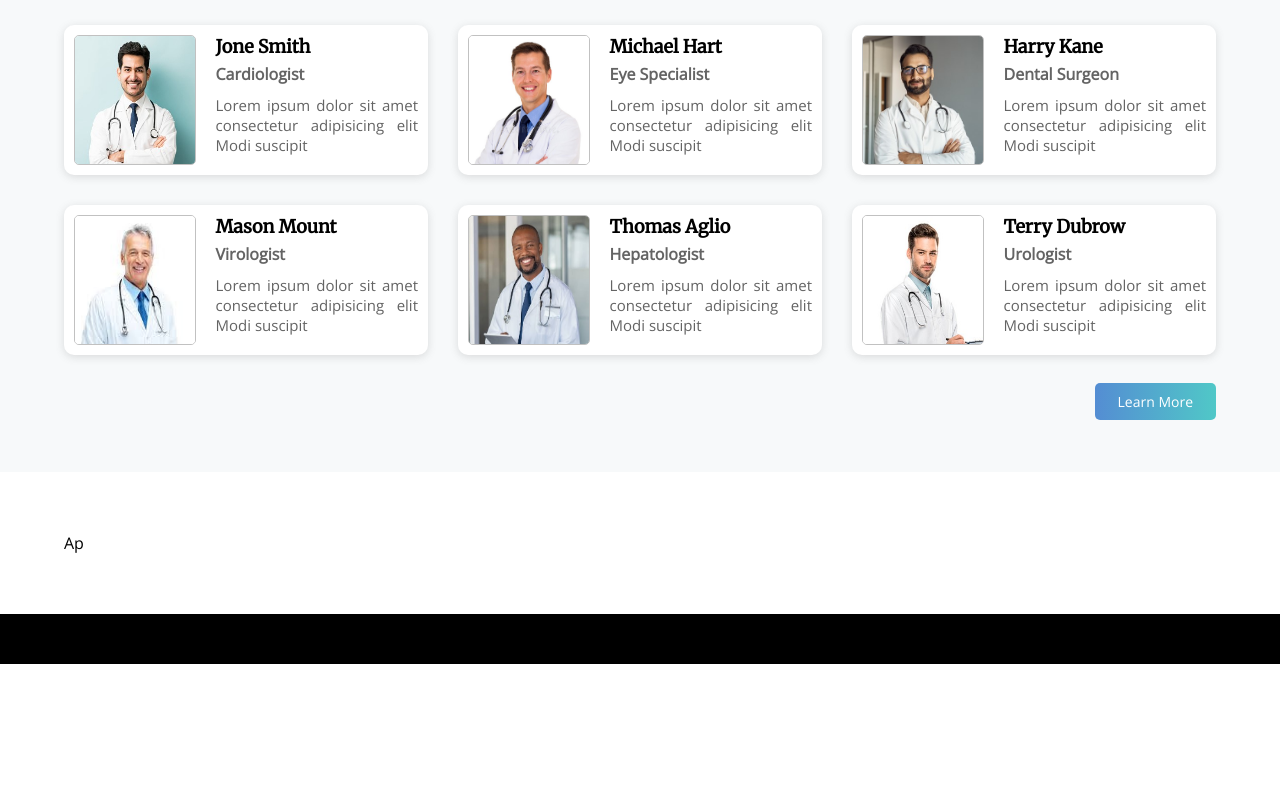
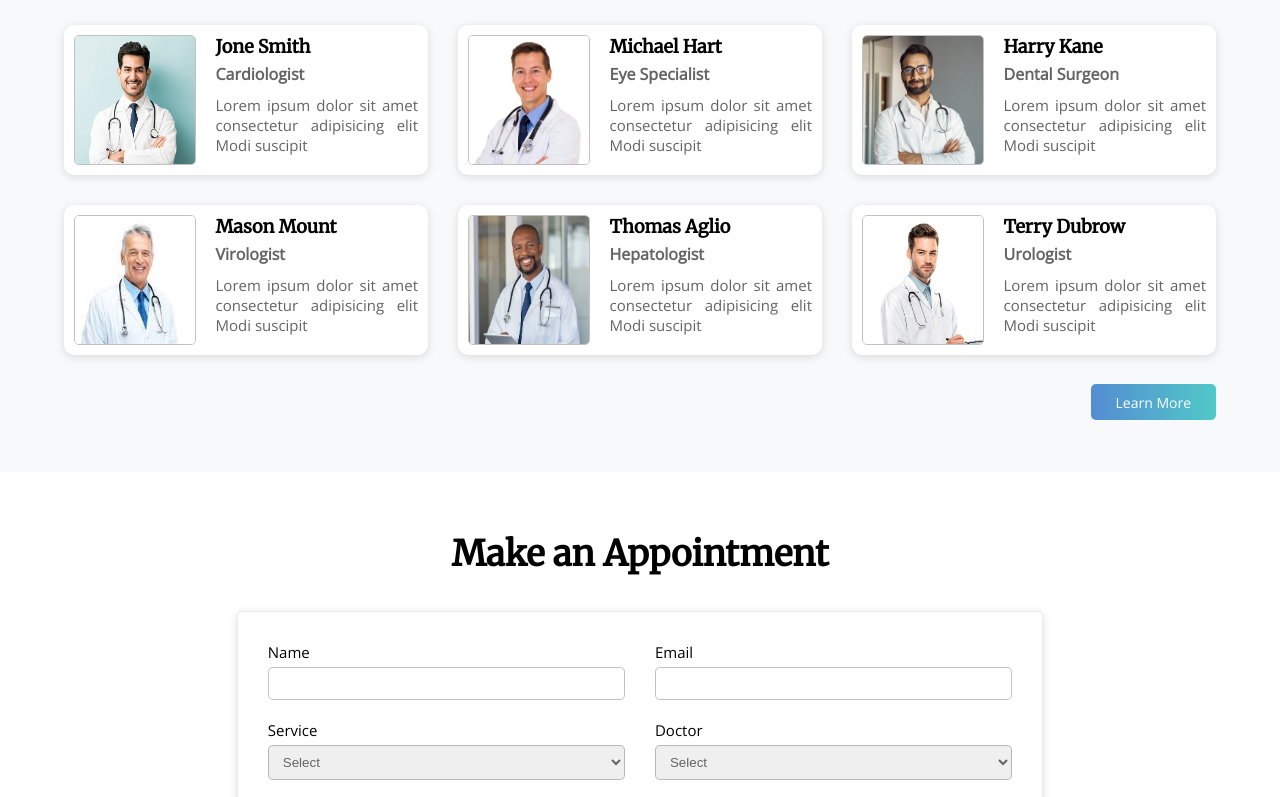
Before and after one commit to AbdulQadir92/medicare-user, a React (Create React App) app: page / in a window 1280 px wide. Shown: the part 2000-2797 px from the top of the page. Before the commit the page ends 2664 px from the top, so only its background shows below. Built offline with nearby package versions, Linux system fonts and the light colour scheme.

Commit message:
Created Appointment section for home page

```diff
--- a/src/components/home/AppointmentSection.js
+++ b/src/components/home/AppointmentSection.js
@@ -1,12 +1,86 @@
+import { useState } from 'react';
 import '../../css/components/home/appointmentSection.css';
 
 
 const AppointmentSection = () => {
-  return (
-    <div className="appointment-section section-padding">
-      Ap
-    </div>
-  )
+    const _data = [
+        { service: 'Cardiology', doctor: 'Jone Smith' },
+        { service: 'Eye Care', doctor: 'Michael Hart' },
+        { service: 'Dentistry', doctor: 'Harry Kane' },
+        { service: 'Virology', doctor: 'Mason Mount' },
+        { service: 'Hepatology', doctor: 'Thomas Aglio' },
+        { service: 'Urology', doctor: 'Terry Dubrow' }
+    ]
+    const [data, setData] = useState(_data);
+
+
+    const [formData, setFormData] = useState({});
+
+    const handleChange = (e) => {
+        const name = e.target.id;
+        const value = e.target.value;
+        setFormData(prevValues => ({...prevValues, [name]: value}));
+    }
+
+    const handleSubmit = (e) => {
+        e.preventDefault();
+
+        console.log(formData);
+
+        setFormData({});
+        e.target.reset();
+    }
+
+    return (
+        <div className="appointment-section section-padding">
+            <h1>Make an Appointment</h1>
+            <form className="appointment-form" onSubmit={handleSubmit}>
+                <div className="fields-container">
+                    <div>
+                        <label className="input-label" htmlFor="name">Name</label>
+                        <input className="input-field" type="text" id="name" onChange={handleChange} value={formData.name || ''}  required="required"/>
+                    </div>
+                    <div>
+                        <label className="input-label" htmlFor="email">Email</label>
+                        <input className="input-field" type="email" id="email" onChange={handleChange} value={formData.email || ''} />
+                    </div>
+                </div>
+                <div className="fields-container">
+                    <div>
+                        <label className="input-label" htmlFor="service">Service</label>
+                        <select className="select-field" id="service" onChange={handleChange}>
+                            <option>Select</option>
+                            {data && data.map((service, index) => (
+                                <option value={service.service} key={index}>{service.service}</option>
+                            ))}
+                        </select>
+                    </div>
+                    <div>
+                        <label className="input-label" htmlFor="doctor">Doctor</label>
+                        <select className="select-field" id="doctor" onChange={handleChange}>
+                            <option>Select</option>
+                            {data && data.map((doctor, index) => (
+                                <option value={doctor.doctor} key={index}>{doctor.doctor}</option>
+                            ))}
+                        </select>
+                    </div>
+                </div>
+                <div className="fields-container">
+                    <div>
+                        <label className="input-label" htmlFor="date">Date</label>
+                        <input className="input-field" type="date" id="date" onChange={handleChange} value={formData.date || ''}  required="required" />
+                    </div>
+                    <div>
+                        <label className="input-label" htmlFor="time">Time</label>
+                        <input className="input-field" type="time" id="time" onChange={handleChange} value={formData.time || ''}  required="required" />
+                    </div>
+                </div>
+                <div className="btn-container">
+                    <input className="btn-regular" type="submit" value="Confirm Appointment" />
+                </div>
+            </form>
+        </div>
+    )
 }
 
 export default AppointmentSection
--- a/src/css/components/home/appointmentSection.css
+++ b/src/css/components/home/appointmentSection.css
@@ -2,3 +2,51 @@
     padding: var(--main-padding);
     background-color: var(--light-bg);
 }
+
+.appointment-section h1 {
+    font-size: var(--heading-font-size);
+    margin-bottom: var(--main-heading-mb);
+    text-align: center;
+    color: var(--dark-text);
+}
+
+.appointment-form {
+    width: 70%;
+    margin: 0 auto;
+
+    background-color: var(--light-bg);
+    padding: 30px;
+    border-radius: 5px;
+    border: 1px solid var(--light-border);
+    box-shadow: rgba(99, 99, 99, 0.2) 0px 2px 8px 0px;
+}
+
+.appointment-form .fields-container {
+    display: grid;
+    grid-template-columns: repeat(2, minmax(0, 1fr));
+    grid-column-gap: 30px;
+
+    margin-bottom: 20px;
+}
+
+
+/* Media Queries */
+@media screen and (max-width: 992px) {
+    .appointment-form {
+        width: 100%;
+    }
+}
+
+@media screen and (max-width: 768px) {
+    .appointment-form .fields-container {
+        grid-column-gap: 15px;
+    }
+}
+
+@media screen and (max-width: 576px) {
+    .appointment-form .fields-container {
+        grid-template-columns: repeat(1, minmax(0, 1fr));
+        grid-row-gap: 20px;
+        margin-bottom: 20px;
+    }
+}
--- a/src/css/components/home/doctorsSection.css
+++ b/src/css/components/home/doctorsSection.css
@@ -28,10 +28,6 @@
     box-shadow: rgba(99, 99, 99, 0.2) 0px 2px 8px 0px;
     transition: 0.3s;
 }
-
-/* .doctor-card:hover {
-    box-shadow: rgba(0, 0, 0, 0.07) 0px 1px 2px, rgba(0, 0, 0, 0.07) 0px 2px 4px, rgba(0, 0, 0, 0.07) 0px 4px 8px, rgba(0, 0, 0, 0.07) 0px 8px 16px, rgba(0, 0, 0, 0.07) 0px 16px 32px, rgba(0, 0, 0, 0.07) 0px 32px 64px;
-} */
 
 .doctor-card .img-container {
     position: relative;
--- a/src/css/components/home/servicesSection.css
+++ b/src/css/components/home/servicesSection.css
@@ -50,10 +50,6 @@
     font-size: var(--font-size-sm);
 }
 
-.btn-container {
-    text-align: right;
-}
-
 
 /* Media Queries */
 @media screen and (max-width: 992px) {
--- a/src/css/components/navbar.css
+++ b/src/css/components/navbar.css
@@ -110,7 +110,7 @@
         flex-direction: column;
         justify-content: flex-start;
 
-        height: 60px;
+        height: 0;
         width: 100%;
         box-shadow: none;
         transition: 0.4s;
@@ -138,11 +138,11 @@
         align-items: center;
         justify-content: space-between;
 
+        box-shadow: rgba(99, 99, 99, 0.2) 0px 2px 8px 0px;
         background-color: var(--light-text);
         height: 0;
         padding: 0;
         width: 100%;
-        box-shadow: 0 3px 6px 0 rgb(0 0 0 / 5%);
         transition: 0.5s;
     }
 
--- a/src/css/pages/home.css
+++ b/src/css/pages/home.css
@@ -0,0 +1,3 @@
+.btn-container {
+    text-align: right;
+}
--- a/src/index.css
+++ b/src/index.css
@@ -56,12 +56,31 @@ h6 {
   padding-bottom: 60px;
 }
 
+
+/* Buttons */
+.btn-regular {
+  background-color: var(--main-color);
+  color: var(--light-text);
+  padding: 8px 23px;
+  border: 2px solid var(--main-color);
+  border-radius: 5px;
+  font-size: 14px;
+  cursor: pointer;
+  transition: 0.3s;
+}
+
+.btn-regular:hover {
+  border: 2px solid var(--main-color);
+  background-color: var(--light-bg);
+  color: var(--dark-text);
+}
+
 .btn-gradient {
   background-image: var(--gradient);
   background-size: 200% auto;
   color: var(--light-text);
-  padding: 10px 25px;
-  border: none;
+  padding: 8px 23px;
+  border: 2px solid transparent;
   border-radius: 5px;
   font-size: 14px;
   cursor: pointer;
@@ -70,6 +89,12 @@ h6 {
 
 .btn-gradient:hover {
   background-position: right center;
+}
+
+.btn-link {
+  text-decoration: none;
+  padding: 6.5px 23px;
+  font-size: 14px;
 }
 
 .btn-sm {
@@ -82,11 +107,40 @@ h6 {
   font-size: 14px;
 }
 
-.btn-link {
-  text-decoration: none;
-  padding: 9px 23px;
-  font-size: 14px;
+
+/* Form */
+.input-label {
+  display: block;
+  margin-bottom: 5px;
+  font-size: var(--font-size-sm);
 }
+
+.input-field, .select-field {
+  display: block;
+  width: 100%;
+  padding: 8px 10px;
+  border-radius: 5px;
+  border: 1px solid var(--dark-border);
+  color: var(--dark-text-sec);
+}
+
+.input-field[type=time] {
+  padding: 6.5px 10px;
+  border-radius: 5px;
+  border: 1px solid var(--dark-border);
+}
+
+.input-field:focus, .select-field:focus {
+  border: 1px solid transparent;
+  outline: 1px solid var(--main-color);
+  box-shadow: inset 0 1px 1px rgba(0, 0, 0, 0.075), 0 0 8px rgba(255, 0, 0, 0.6);
+}
+
+.select-field option {
+  font-size: var(--font-size-sm);
+}
+
+
 
 /* Media Queries */
 @media screen and (min-width: 1400px) {
@@ -116,14 +170,30 @@ h6 {
     padding-bottom: 45px;
   }
 
+  /* Buttons */
   .btn-gradient {
     padding: 7px 15px;
     font-size: 12.5px;
   }
 
+  .btn-regular {
+    padding: 7px 15px;
+    font-size: 12.5px;
+  }
+
   .btn-link {
-    padding: 6px 13px;
+    padding: 5.5px 13px;
     font-size: 12.5px;
+  }
+
+
+  /* Form */
+  .input-field, .select-field {
+    padding: 6px 10px;
+  }
+
+  .input-field[type=time] {
+    padding: 4.5px 10px;
   }
 }
 
```
